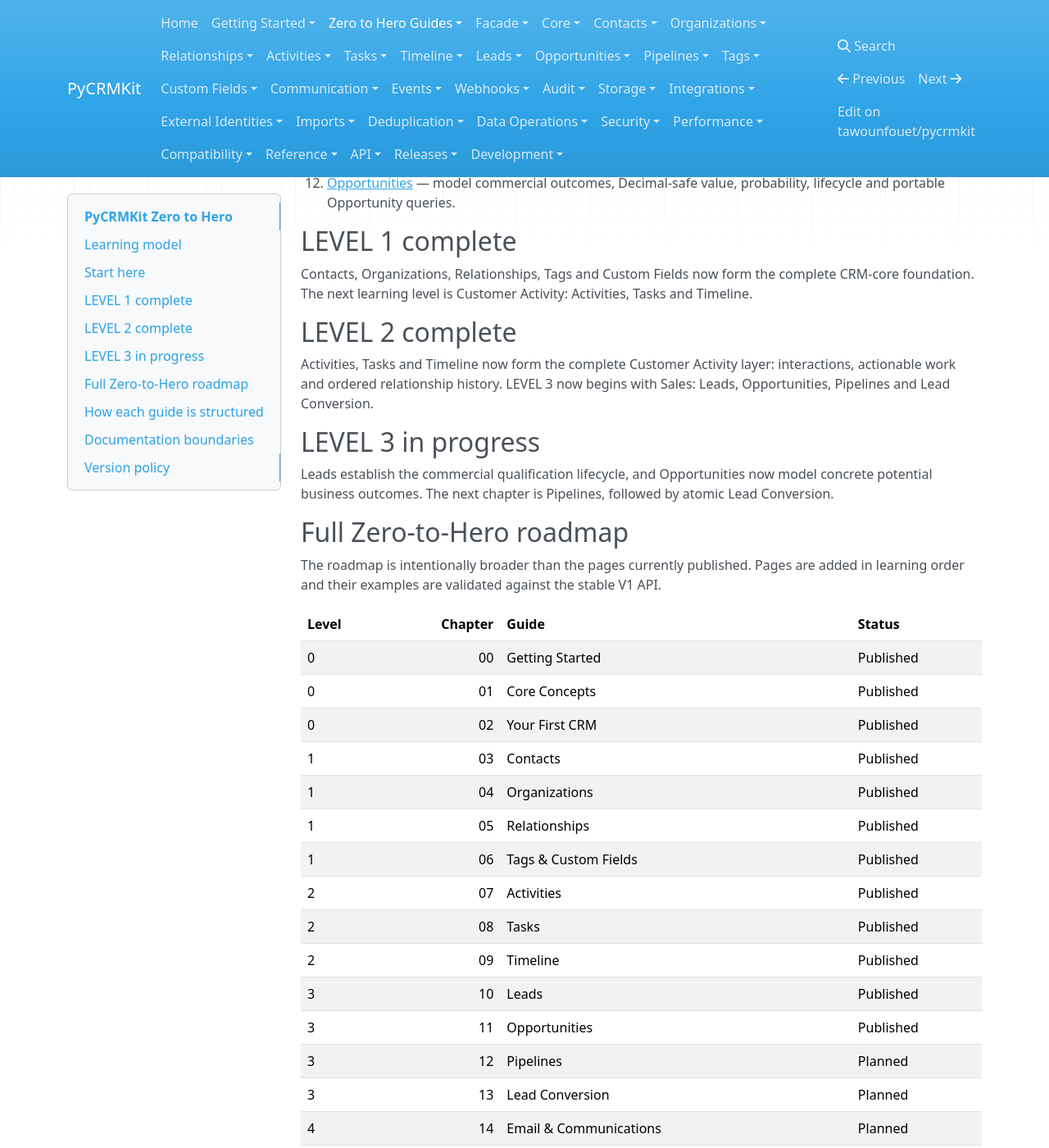
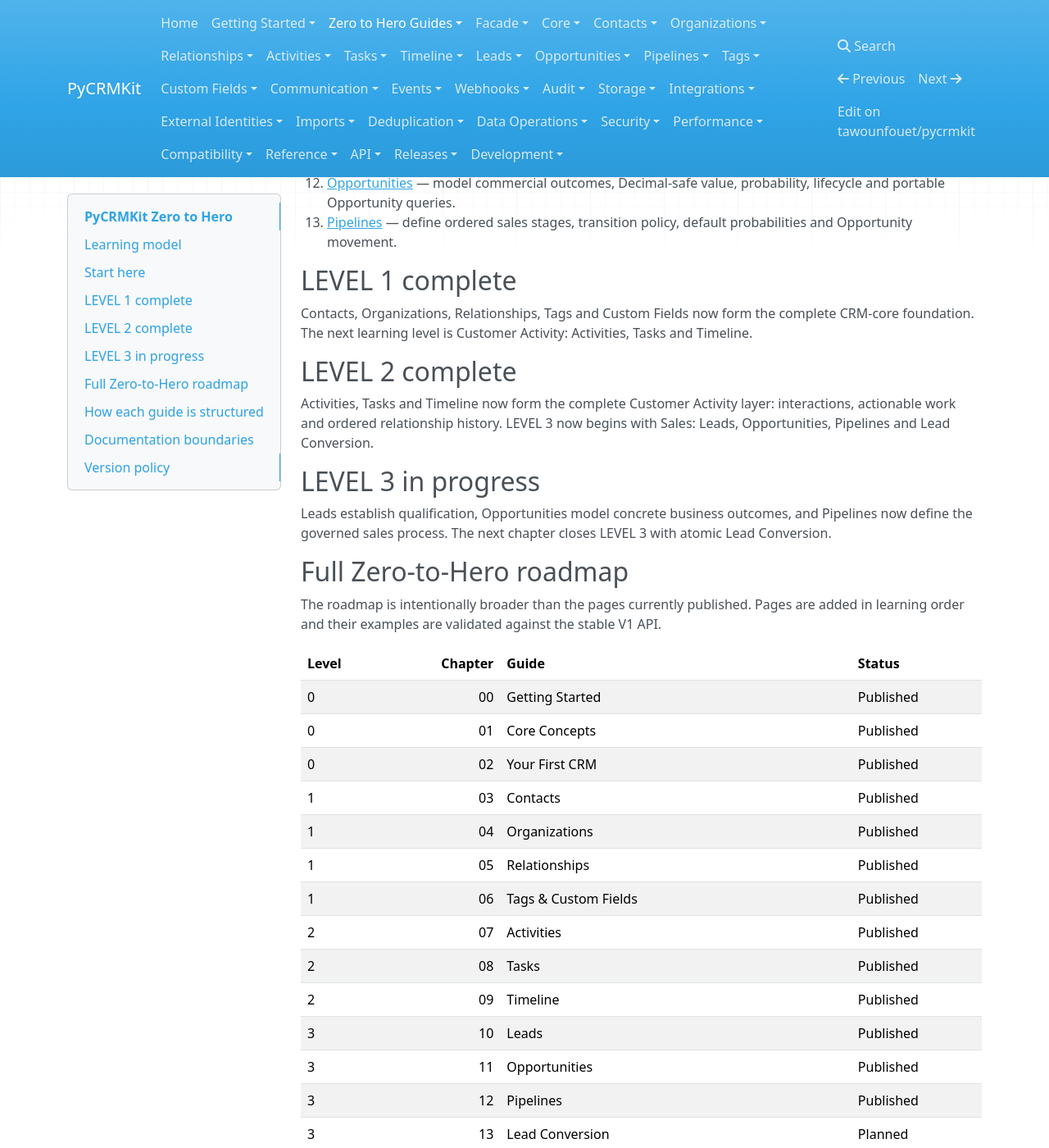
Before and after one commit to tawounfouet/pycrmkit, an MkDocs documentation site: the page built from docs/guides/index.md, in a window 1280 px wide and 1400 px high, scrolled down 1056 px. Shown: the whole window at 82% size. Built offline with MkDocs 1.6.1, drawn with Linux system fonts in a browser that asks for light colours; nearby versions of some CDN libraries.

Commit message:
docs(guides): publish pipelines learning path

```diff
--- a/docs/guides/index.md
+++ b/docs/guides/index.md
@@ -45,6 +45,7 @@
 10. [Timeline](09_timeline.md) — understand immutable customer-history projections, replay safety, filters and transactional consistency.
 11. [Leads](10_leads.md) — model commercial qualification, explicit lifecycle transitions and portable Lead queries.
 12. [Opportunities](11_opportunities.md) — model commercial outcomes, Decimal-safe value, probability, lifecycle and portable Opportunity queries.
+13. [Pipelines](12_pipelines.md) — define ordered sales stages, transition policy, default probabilities and Opportunity movement.
 
 ## LEVEL 1 complete
 
@@ -56,7 +57,7 @@
 
 ## LEVEL 3 in progress
 
-Leads establish the commercial qualification lifecycle, and Opportunities now model concrete potential business outcomes. The next chapter is Pipelines, followed by atomic Lead Conversion.
+Leads establish qualification, Opportunities model concrete business outcomes, and Pipelines now define the governed sales process. The next chapter closes LEVEL 3 with atomic Lead Conversion.
 
 ## Full Zero-to-Hero roadmap
 
@@ -77,7 +78,7 @@
 | 2 | 09 | Timeline | Published |
 | 3 | 10 | Leads | Published |
 | 3 | 11 | Opportunities | Published |
-| 3 | 12 | Pipelines | Planned |
+| 3 | 12 | Pipelines | Published |
 | 3 | 13 | Lead Conversion | Planned |
 | 4 | 14 | Email & Communications | Planned |
 | 4 | 15 | Domain Events | Planned |
```
